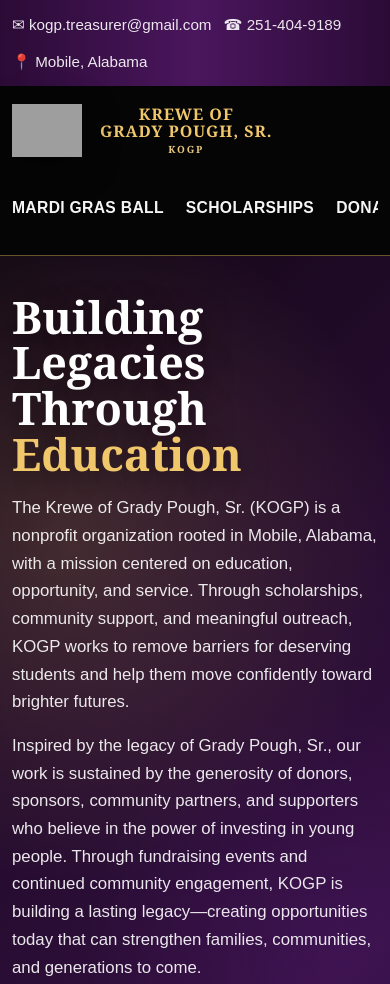
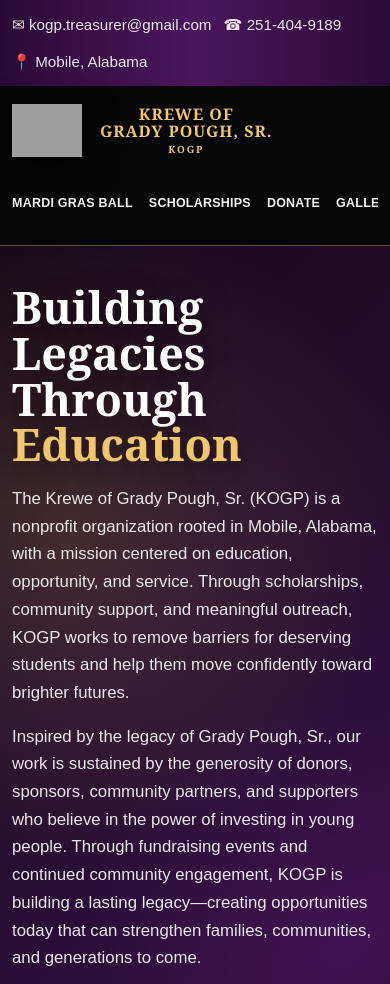
Before and after one commit to poughbear/KOGP-Website, a website: page index.html in a window 390 px wide. Shown: the top 984 px of the page. Drawn offline with Linux system fonts and the light colour scheme; grey boxes are pictures that could not be loaded.

Commit message:
Compact mobile navigation

```diff
--- a/index.html
+++ b/index.html
@@ -143,7 +143,7 @@
       .hero-grid,.legacy-panel{grid-template-columns:1fr}.hero-card{margin-right:0;justify-self:center}.legacy-copy{text-align:left}.legacy-image-wrap{max-width:680px;margin:0 auto}.support-feature{grid-template-areas:"media" "copy";grid-template-columns:1fr}.support-media{min-height:0;aspect-ratio:16/7}.support-media::before{top:auto;right:0;bottom:0;width:auto;height:clamp(28px,6vw,58px);background:linear-gradient(0deg,#fff 0%,rgba(255,255,255,.76) 20%,transparent 100%)}
     }
     @media (max-width:720px){
-      .topbar-inner{align-items:flex-start;flex-direction:column;padding:12px 0}.topbar-left{gap:12px}.brand img{width:70px}.brand-text{font-size:1rem}.hero{padding:38px 0}.hero-card{max-width:410px;padding:19px 18px}.hero-card img{width:165px}.hero-card .mission-values{font-size:.7rem;letter-spacing:.07em}.hero-actions{flex-direction:column;gap:10px}.hero-actions .btn{flex:0 0 auto;max-width:none;min-height:48px;padding:11px 18px}.btn{width:100%}section,.legacy-section{padding:42px 0}.legacy-panel{gap:28px}.legacy-name{font-size:3.25rem}.legacy-eyebrow{text-align:left;font-size:1rem}.legacy-flourish{justify-content:flex-start}.legacy-flourish::before,.legacy-flourish::after{max-width:100px}.legacy-copy h3{font-size:1.1rem}.legacy-copy p{font-size:1rem}.support-section{padding:48px 0}.support-heading{margin-bottom:30px}.support-stack{gap:18px}.support-section,.support-feature{scroll-margin-top:220px}.support-feature{grid-template-columns:1fr;min-height:0;border-radius:22px}.support-media{aspect-ratio:16/10}.support-media-action{right:18px;bottom:18px;width:auto;min-width:0}.support-feature-copy{padding:28px 22px}.support-feature h3{font-size:2.65rem}.section-label::before{width:70px}.section-title{font-size:2.3rem}
+      .topbar-inner{align-items:flex-start;flex-direction:column;padding:12px 0}.topbar-left{gap:12px}.brand img{width:70px}.brand-text{font-size:1rem}.nav-links{gap:16px;font-size:.78rem}.nav-links a{padding:8px 0 12px}.hero{padding:38px 0}.hero-card{max-width:410px;padding:19px 18px}.hero-card img{width:165px}.hero-card .mission-values{font-size:.7rem;letter-spacing:.07em}.hero-actions{flex-direction:column;gap:10px}.hero-actions .btn{flex:0 0 auto;max-width:none;min-height:48px;padding:11px 18px}.btn{width:100%}section,.legacy-section{padding:42px 0}.legacy-panel{gap:28px}.legacy-name{font-size:3.25rem}.legacy-eyebrow{text-align:left;font-size:1rem}.legacy-flourish{justify-content:flex-start}.legacy-flourish::before,.legacy-flourish::after{max-width:100px}.legacy-copy h3{font-size:1.1rem}.legacy-copy p{font-size:1rem}.support-section{padding:48px 0}.support-heading{margin-bottom:30px}.support-stack{gap:18px}.support-section,.support-feature{scroll-margin-top:220px}.support-feature{grid-template-columns:1fr;min-height:0;border-radius:22px}.support-media{aspect-ratio:16/10}.support-media-action{right:18px;bottom:18px;width:auto;min-width:0}.support-feature-copy{padding:28px 22px}.support-feature h3{font-size:2.65rem}.section-label::before{width:70px}.section-title{font-size:2.3rem}
     }
   </style>
 </head>
```
